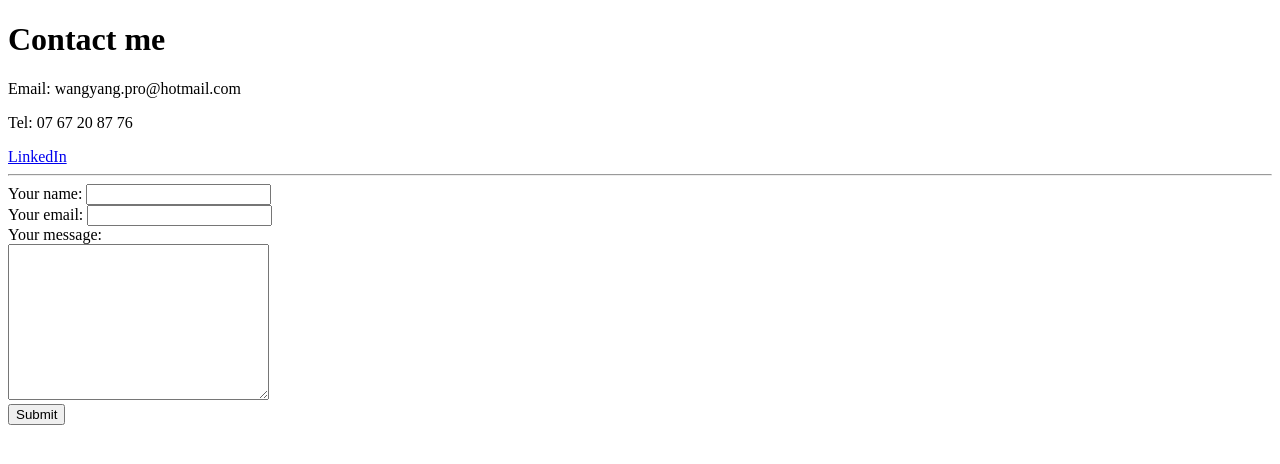
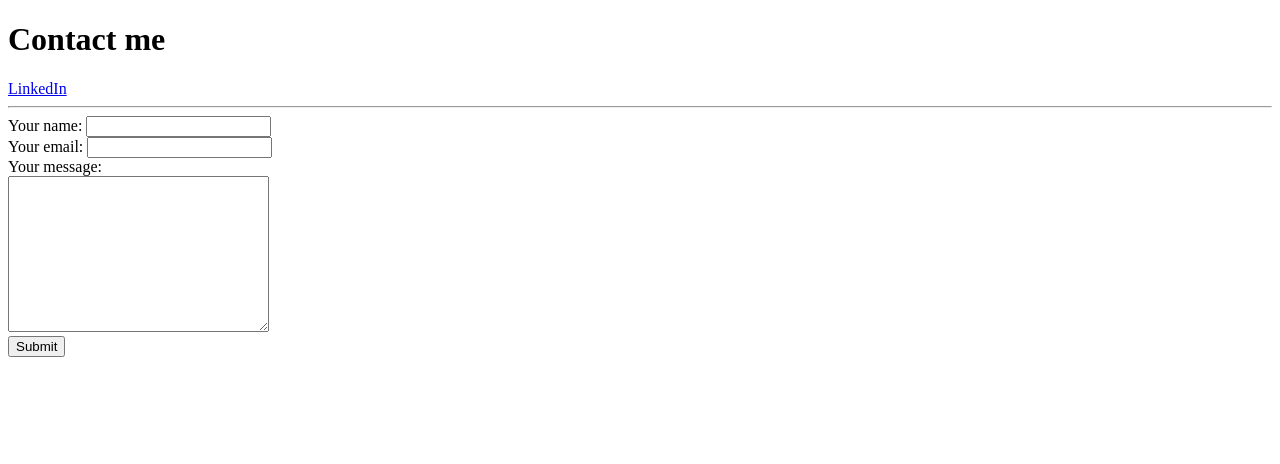
Before and after one commit to YangW-Code/cv, a plain HTML site: page contact me.html in a window 1280 px wide. Drawn offline with Linux system fonts and the light colour scheme.

Commit message:
Update contact me.html

```diff
--- a/contact me.html
+++ b/contact me.html
@@ -9,8 +9,7 @@
 <body>
 
     <h1>Contact me</h1>
-    <p>Email: wangyang.pro@hotmail.com</p>
-    <p>Tel: 07 67 20 87 76</p>
+
     <a href="https://www.linkedin.com/in/yang-wang-19199012b/">LinkedIn</a>
     <hr>
     <form action="mailto:wangyang.pro@hotmail.com" method="post" enctype="text/plain">
```
